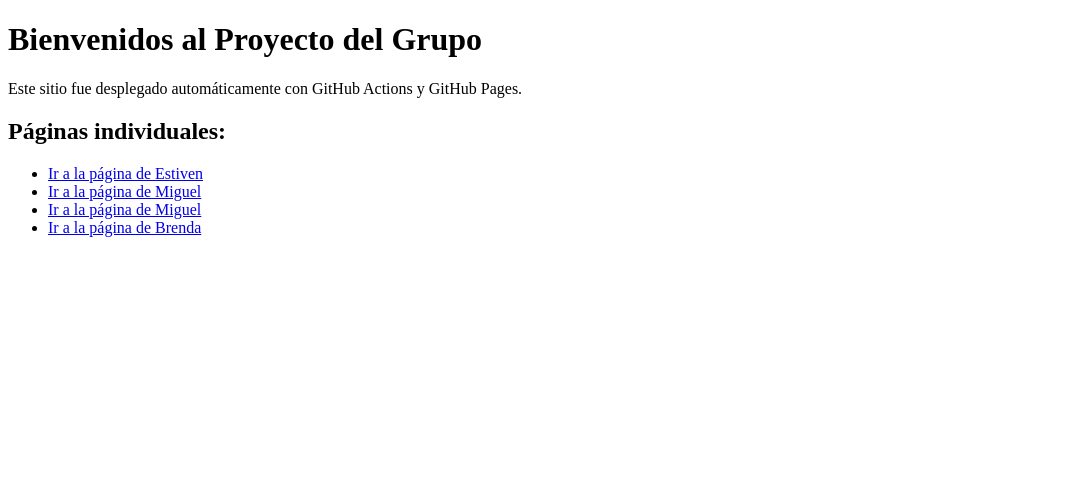
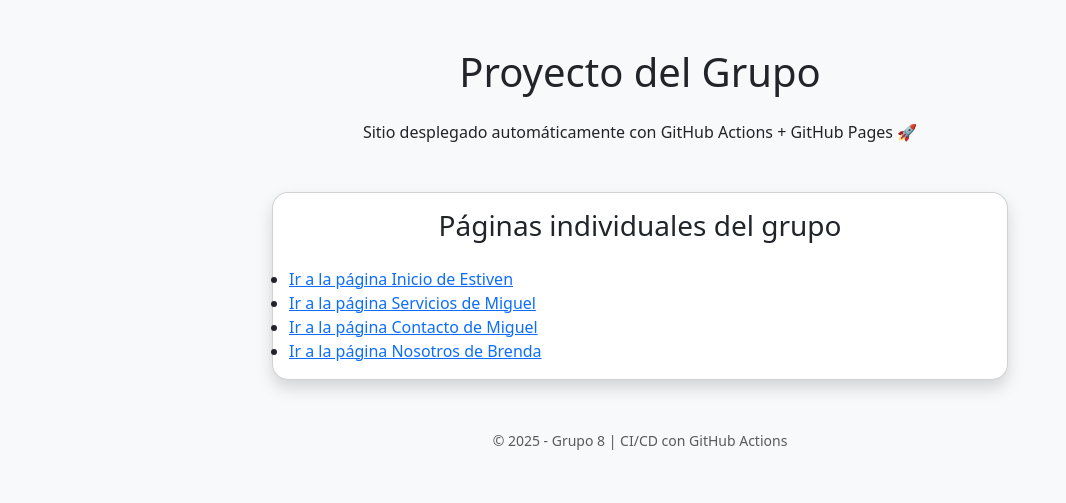
Before and after one commit to mofuel/hd-22016-grupo8-apf3, a plain HTML site: page index.html in a window 1280 px wide. Shown: the whole page, without its empty margins (0-1066 px from the left). Drawn offline with nearby package versions, Linux system fonts and the light colour scheme.

Commit message:
Modificando index

```diff
--- a/index.html
+++ b/index.html
@@ -2,19 +2,40 @@
 <html lang="es">
 <head>
   <meta charset="UTF-8">
-  <title>Proyecto del Grupo</title>
+  <title>Inicio - Proyecto del Grupo</title>
+  <meta name="viewport" content="width=device-width, initial-scale=1">
+  <!-- Bootstrap CSS desde CDN -->
+  <link href="https://cdn.jsdelivr.net/npm/bootstrap@5.3.2/dist/css/bootstrap.min.css" rel="stylesheet">
 </head>
-<body>
-  <h1>Bienvenidos al Proyecto del Grupo</h1>
-  <p>Este sitio fue desplegado automáticamente con GitHub Actions y GitHub Pages.</p>
+<body class="bg-light text-dark">
 
-  <h2>Páginas individuales:</h2>
-  <ul>
-    <li><a href="inicio.html">Ir a la página de Estiven</a></li>
-    <li><a href="servicios.html">Ir a la página de Miguel</a></li>
-    <li><a href="servicios.html">Ir a la página de Miguel</a></li>
-    <li><a href="nosotros.html">Ir a la página de Brenda</a></li>
-    <!-- Agrega más enlaces según tu grupo -->
-  </ul>
+  <div class="container py-5">
+    <h1 class="text-center mb-4">Proyecto del Grupo</h1>
+    <p class="text-center">Sitio desplegado automáticamente con GitHub Actions + GitHub Pages 🚀</p>
+
+    <div class="row justify-content-center mt-5">
+      <div class="col-md-8">
+        <div class="card shadow rounded-4">
+          <div class="card-body">
+            <h3 class="card-title text-center mb-4">Páginas individuales del grupo</h3>
+            <ul class="list-group list-group-flush">
+              <li><a href="inicio.html">Ir a la página Inicio de Estiven</a></li>
+              <li><a href="servicios.html">Ir a la página Servicios de Miguel</a></li>
+              <li><a href="contacto.html">Ir a la página Contacto de Miguel</a></li>
+              <li><a href="nosotros.html">Ir a la página Nosotros de Brenda</a></li>
+              <!-- Agrega más miembros aquí -->
+            </ul>
+          </div>
+        </div>
+      </div>
+    </div>
+
+    <footer class="text-center mt-5 text-muted">
+      <small>© 2025 - Grupo 8 | CI/CD con GitHub Actions</small>
+    </footer>
+  </div>
+
+  <!-- Bootstrap JS desde CDN -->
+  <script src="https://cdn.jsdelivr.net/npm/bootstrap@5.3.2/dist/js/bootstrap.bundle.min.js"></script>
 </body>
 </html>
```
